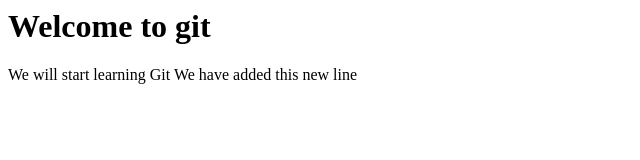
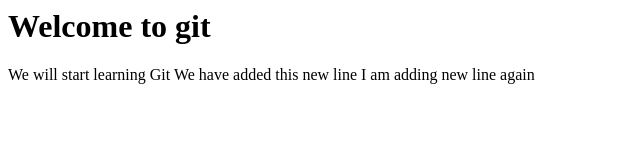
Before and after one commit to jyothishankar/GitRepo, a plain HTML site: page index.html in a window 1280 px wide. Shown: the whole page, without its empty margins (0-640 px from the left). Drawn offline with Linux system fonts and the light colour scheme.

Commit message:
third commit

```diff
--- a/index.html
+++ b/index.html
@@ -5,6 +5,7 @@
 <body>
 	We will start learning Git
 	We have added this new line
+	I am adding new line again
 </body>
 
 </html>
```
